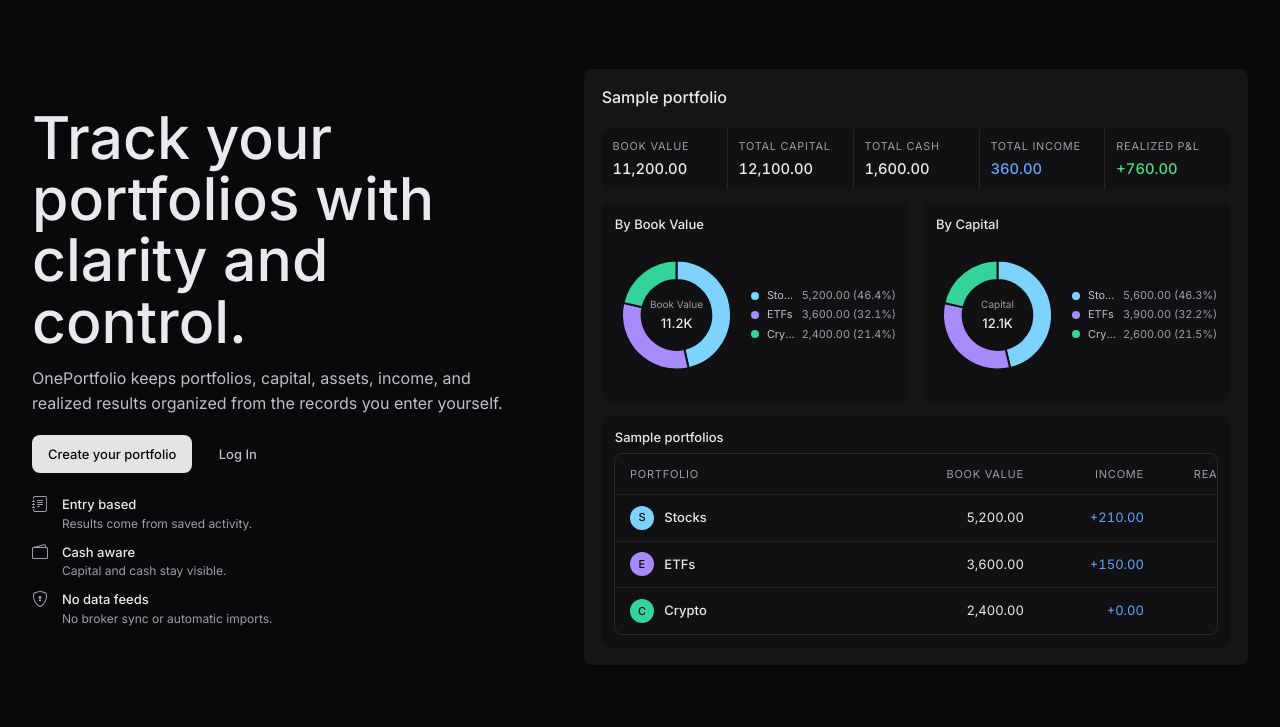
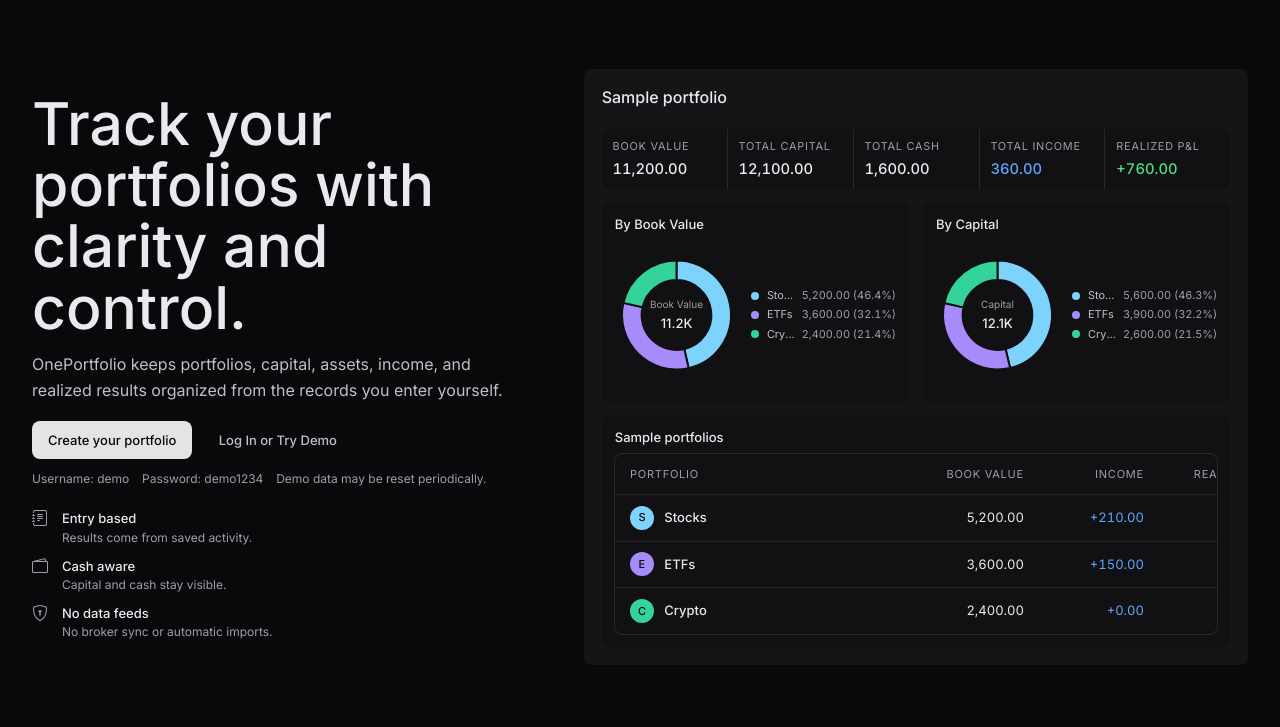
Before and after one commit to nasserx/OnePortfolio, a Flask app: page / in a window 1280 px wide. Shown: the part 52-779 px from the top of the page. Run offline with Flask 3, Linux system fonts and the light colour scheme; some libraries are stand-ins or nearby versions.

Commit message:
Add public demo access details

```diff
--- a/portfolio_app/static/css/landing.css
+++ b/portfolio_app/static/css/landing.css
@@ -201,6 +201,17 @@ html {
 
 .landing-cta-group {
     margin-top: 1.15rem;
+}
+
+.landing-demo-note {
+    display: flex;
+    flex-wrap: wrap;
+    gap: 0.35rem 0.8rem;
+    max-width: 560px;
+    margin-top: 0.65rem;
+    color: var(--text-muted);
+    font-size: var(--font-size-helper);
+    line-height: 1.45;
 }
 
 .btn-cta-primary,
--- a/portfolio_app/static/css/style.css
+++ b/portfolio_app/static/css/style.css
@@ -2997,6 +2997,11 @@ i.bi.text-info,
 .otp-input { font-size: 2rem; font-weight: 600; letter-spacing: 0.5rem; text-align: center; }
 .auth-inner-card  { background: var(--surface) !important; outline: 1px solid var(--border-color) !important; }
 .auth-inner-title { font-size: 1.25rem; font-weight: 600; }
+.auth-demo-note {
+    display: grid;
+    gap: 0.2rem;
+    line-height: 1.45;
+}
 
 /* ============================================================ */
 /* Admin                                                        */
--- a/portfolio_app/templates/landing.html
+++ b/portfolio_app/templates/landing.html
@@ -41,7 +41,13 @@
 
                     <div class="landing-cta-group" aria-label="Account actions">
                         <a class="btn-cta-primary" href="{{ url_for('auth.register') }}">Create your portfolio</a>
-                        <a class="btn-cta-secondary" href="{{ url_for('auth.login') }}">Log In</a>
+                        <a class="btn-cta-secondary" href="{{ url_for('auth.login') }}">Log In or Try Demo</a>
+                    </div>
+
+                    <div class="landing-demo-note" aria-label="Demo account credentials">
+                        <span>Username: demo</span>
+                        <span>Password: demo1234</span>
+                        <span>Demo data may be reset periodically.</span>
                     </div>
 
                     <div class="hero-trust-points" aria-label="Product principles">
```
Also changed, not shown: portfolio_app/templates/auth/login.html (+7 -0 lines), README.md.
